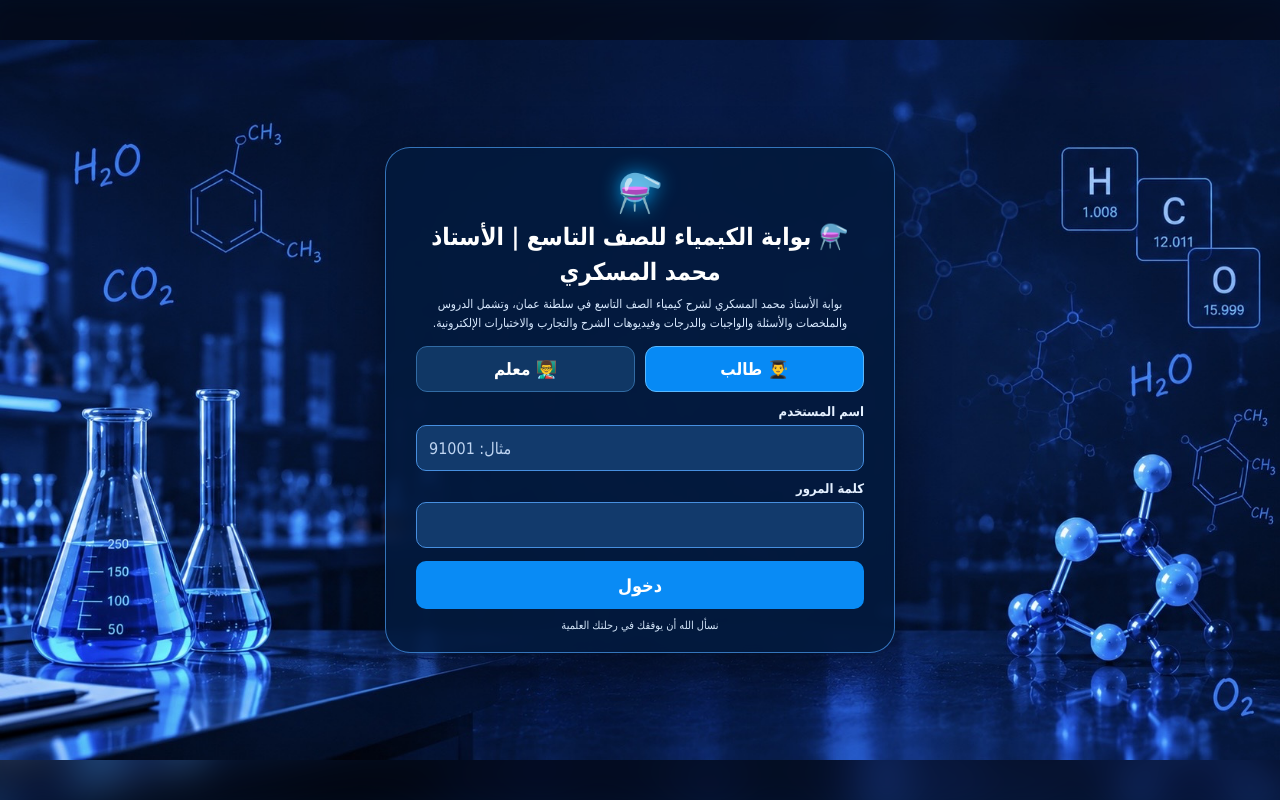
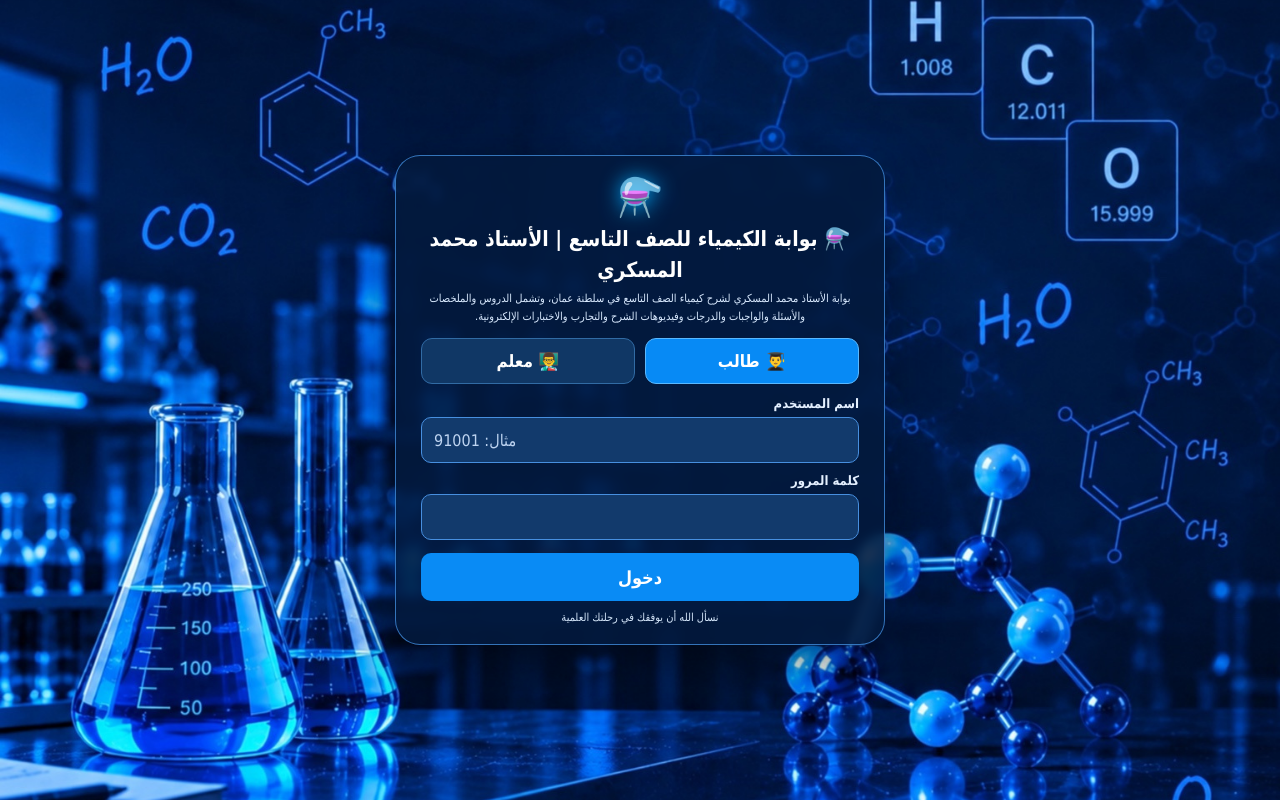
Before and after one commit to mohammedalmaskri-rgb/Chemistry-Grade-9, a plain HTML site: page index.html in a window 1280 px wide. Drawn offline with nearby package versions, Linux system fonts and the light colour scheme.

Commit message:
Add files via upload

```diff
--- a/index.html
+++ b/index.html
@@ -111,13 +111,12 @@ table{width:100%;border-collapse:collapse;background:#fff;border-radius:14px;ove
 
 .seo-intro{margin-bottom:16px;padding:14px 15px;border-radius:16px;background:linear-gradient(135deg,#f0fdfa,#eff6ff);border:1px solid #d3e9e5}.seo-intro h1{font-size:20px;margin:0 0 6px;color:#0f5f59}.seo-intro p{margin:0;color:#567;line-height:1.7;font-size:13px}
 
-/* FINAL: independent artwork for phone, iPad and laptop; login UI stays interactive. */
-body.login-screen{--login-art:url("login-bg-laptop.jpg");background:#031735;color:#fff;min-height:100svh}
+/* Device-specific login artwork. CSS-only; no account or database changes. */
+body.login-screen{--login-art:url("login-bg-laptop.jpg");background:#031735;color:#fff;min-height:100svh;position:relative;isolation:isolate}
 body.login-screen .top,body.login-screen .chem-bg{display:none}
-/* Blurred edge fill avoids hard bars; foreground contains the ENTIRE illustration. */
 body.login-screen::before,body.login-screen::after{content:"";position:fixed;inset:0;pointer-events:none}
-body.login-screen::before{z-index:-2;background-image:var(--login-art);background-position:center;background-size:cover;filter:blur(20px) brightness(.52);transform:scale(1.05)}
-body.login-screen::after{z-index:-1;background-image:var(--login-art);background-position:center;background-size:contain;background-repeat:no-repeat}
+body.login-screen::before{z-index:-2;background:var(--login-art) center/cover no-repeat;filter:blur(22px) brightness(.60);transform:scale(1.06)}
+body.login-screen::after{z-index:-1;background:var(--login-art) center/contain no-repeat}
 body.login-screen .wrap{max-width:none;min-height:100svh;padding:clamp(16px,3vw,38px);display:flex;align-items:center;justify-content:center}
 body.login-screen #loginView{width:min(100%,510px);max-width:510px;margin:0;padding:24px 30px 20px;background:rgba(3,26,61,.88);border:1px solid rgba(79,166,255,.65);border-radius:25px;box-shadow:0 16px 52px #0007;backdrop-filter:blur(5px);-webkit-backdrop-filter:blur(5px);color:#fff}
 body.login-screen #loginView::before{content:"⚗️";display:block;text-align:center;font-size:37px;line-height:1.2;margin-bottom:4px;filter:drop-shadow(0 0 10px #00aeff)}
@@ -135,17 +134,24 @@ body.login-screen #loginView .field input:focus{outline:2px solid #65c5ff;outlin
 body.login-screen #loginBtn{height:48px;border-radius:10px;background:#098bf5;color:white;font-size:18px;margin-top:3px}
 body.login-screen #teacherHint{color:#dbeafe!important;text-align:center}
 body.login-screen #loginView::after{content:"نسأل الله أن يوفقك في رحلتك العلمية";display:block;text-align:center;color:#d5e7fa;font-size:11px;margin-top:10px}
-/* iPad: coarse touch screen with tablet-sized viewport, both orientations. */
-@media (pointer:coarse) and (min-width:701px) and (max-width:1500px){
+/* Tablet selection must NOT depend on pointer:coarse (Safari may report a trackpad). */
+@media (min-width:701px) and (max-width:1366px){
  body.login-screen{--login-art:url("login-bg-ipad.jpg")}
- body.login-screen #loginView{width:min(48vw,490px);min-width:0;padding:20px 25px}
+ body.login-screen #loginView{width:min(84vw,490px);padding:20px 25px}
  body.login-screen .seo-intro h1{font-size:21px}
  body.login-screen .seo-intro p{font-size:11px}
 }
-@media (pointer:coarse) and (min-width:701px) and (max-width:1100px) and (orientation:portrait){body.login-screen #loginView{width:min(90vw,490px)}}
-/* Phone portrait/landscape: dedicated vertical artwork. */
+/* In iPad landscape the supplied artwork matches 4:3, so fill the viewport. */
+@media (min-width:701px) and (max-width:1366px) and (orientation:landscape){
+ body.login-screen::after{background-size:cover}
+}
+/* On iPad portrait keep the entire illustration; softly extend its edges. */
+@media (min-width:701px) and (max-width:1366px) and (orientation:portrait){
+ body.login-screen::after{background-size:contain}
+}
 @media (max-width:700px){
  body.login-screen{--login-art:url("login-bg-phone.jpg")}
+ body.login-screen::after{background-size:cover}
  body.login-screen .wrap{padding:16px 14px;min-height:100svh}
  body.login-screen #loginView{width:100%;max-width:390px;min-width:0;padding:19px 18px;border-radius:22px}
  body.login-screen #loginView::before{font-size:33px}
```
Also changed, not shown: login-bg-phone.jpg.
